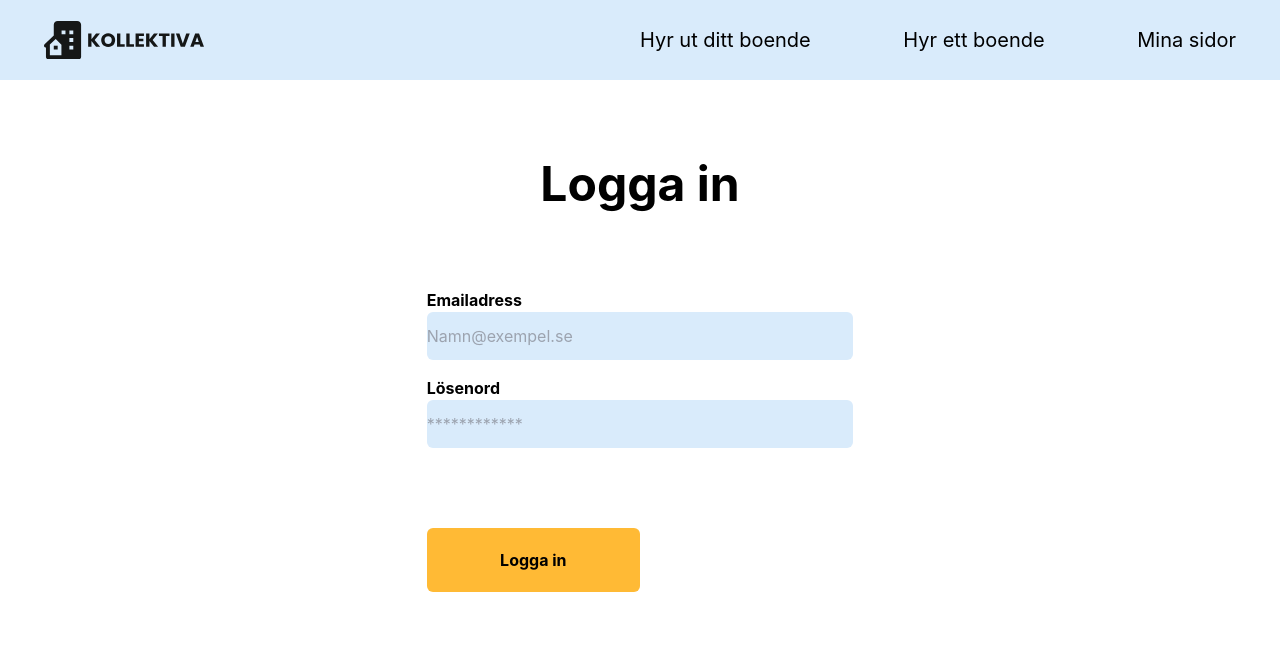
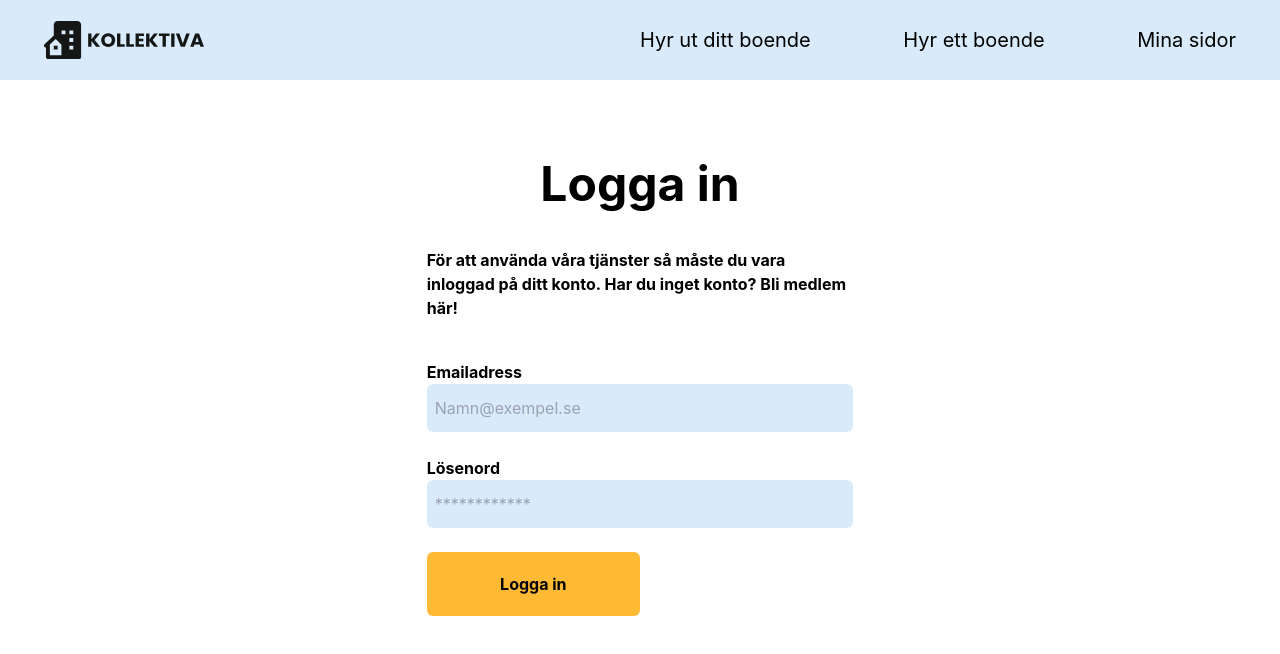
Before and after one commit to Sakariash/Kollektiva, a Next.js app: page / in a window 1280 px wide. Shown: the top 654 px of the page. Built offline with nearby package versions, Linux system fonts and the light colour scheme.

Commit message:
fixed final loginstyling

```diff
--- a/components/Login/LoginForm/index.js
+++ b/components/Login/LoginForm/index.js
@@ -1,22 +1,22 @@
 const LoginForm = (props) => {
   return (
-    <div className="flex flex-col items-center content-center mt-20">
+    <div className="flex flex-col items-center content-center mt-20 tablet:mt-10">
       <div className="w-3/4 tablet:h-12 tablet:w-1/3">
         <label className="block" for="email">
           <p className="font-bold">Emailadress</p>
         </label>
         <input
-          className="bg-secondary h-10 w-full rounded-md tablet:h-12 tablet:w-full"
+          className="bg-secondary h-10 w-full rounded-md pl-2 tablet:h-12 tablet:w-full"
           type="text"
           placeholder="Namn@exempel.se"
           name="email"
           required
         ></input>
         <label for="password" className="block">
-          <p className="mt-4 font-bold">Lösenord</p>
+          <p className="mt-6 font-bold">Lösenord</p>
         </label>
         <input
-          className="bg-secondary h-10 w-full rounded-md tablet:h-12 tablet:w-full"
+          className="bg-secondary h-10 w-full rounded-md pl-2 tablet:h-12 tablet:w-full"
           type="password"
           placeholder="************"
           name="password"
@@ -24,7 +24,7 @@ const LoginForm = (props) => {
         ></input>
         <div className="flex justify-center tablet:justify-start">
           <button
-            className="bg-btnPrimary mt-20 h-14 w-3/4 font-bold rounded-md tablet:h-16 w-3/6"
+            className="bg-btnPrimary mt-20 h-14 w-3/4 font-bold rounded-md tablet:h-16 tablet:w-3/6 tablet:mt-6"
             type="submit"
           >
             Logga in
--- a/components/Login/LoginText/index.js
+++ b/components/Login/LoginText/index.js
@@ -0,0 +1,12 @@
+const LoginText = () => {
+  return (
+    <div className="hidden tablet:flex justify-center content-center mt-10">
+      <p className="font-bold flex justify-center w-1/3">
+        För att använda våra tjänster så måste du vara inloggad på ditt konto.
+        Har du inget konto? Bli medlem här!
+      </p>
+    </div>
+  );
+};
+
+export default LoginText;
--- a/components/Login/index.js
+++ b/components/Login/index.js
@@ -1,10 +1,12 @@
 import LoginHeading from "./LoginHeading";
 import LoginForm from "./LoginForm";
+import LoginText from "./LoginText";
 
 const Login = () => {
   return (
     <div className="flex flex-col justify-center content-center w-full">
       <LoginHeading />
+      <LoginText />
       <LoginForm />
     </div>
   );
```
